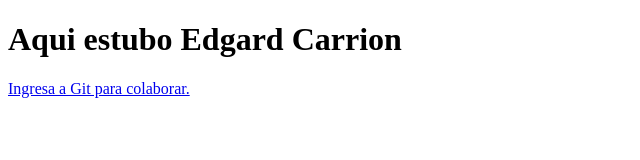
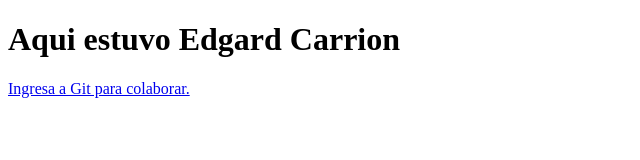
Before and after one commit to drimilius/ecamp0077, a plain HTML site: page Practica_Github/edgardCarrion.html in a window 1280 px wide. Shown: the whole page, without its empty margins (0-640 px from the left). Drawn offline with Linux system fonts and the light colour scheme.

Commit message:
cambios edgar carrion

```diff
--- a/Practica_Github/edgardCarrion.html
+++ b/Practica_Github/edgardCarrion.html
@@ -6,7 +6,7 @@
     <title>Edgard Carrion</title>
 </head>
 <body>
-    <h1>Aqui estubo Edgard Carrion</h1>
+    <h1>Aqui estuvo Edgard Carrion</h1>
     <a href="http://github.com" target="_blank" rel="noopener noreferrer">Ingresa a Git para colaborar.</a>
 </body>
 </html>
```
